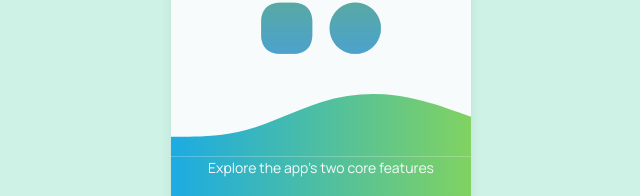
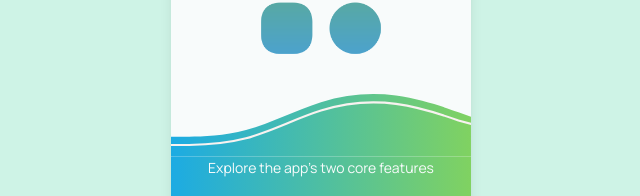
Before and after one commit to seanverano/reboost, a React (Vite) app: page /menu in a window 1280 px wide. Shown: the part 252-448 px from the top of the page, without its empty margins (319-959 px from the left). Built offline with nearby package versions, Linux system fonts and the light colour scheme.

Commit message:
Fix MenuPage background bug and DrinkType passing of default drinks data

```diff
--- a/src/App.jsx
+++ b/src/App.jsx
@@ -12,7 +12,7 @@ function App() {
           <Routes>
             <Route path="/" element={<HomePage />} />
             <Route path="/menu" element={<MenuPage />} />
-            <Route path="/hydration-tracker" element={<DrinkPage />} />
+            <Route path="/test" element={<DrinkPage />} />
             <Route path="/wellness-reminder" element={<WellnessPage />} />
           </Routes>
         </Router>
--- a/src/components/hydration_tracker/drink_features/DrinkType.jsx
+++ b/src/components/hydration_tracker/drink_features/DrinkType.jsx
@@ -4,6 +4,7 @@ import DrinkTypeList from "./drink_type_components/DrinkTypeList";
 import DrinkTypeInput from "./drink_type_components/DrinkTypeInput";
 import SelectionButton from "../drink_buttons/SelectionButton";
 import { iconComponents } from "../drink_utilities/iconMapping";
+import { defaultDrinks } from "../drink_utilities/defaultData";
 
 const DrinkType = ({ selectedDrink, setSelectedDrink }) => {
   const [showModal, setShowModal] = useState(false);
--- a/src/components/menupage_components/MenuPageButton.jsx
+++ b/src/components/menupage_components/MenuPageButton.jsx
@@ -4,7 +4,7 @@ import { BiBell } from "react-icons/bi";
 
 const MenuPageButton = ({ goDrink, goWell }) => {
   return (
-    <div className="flex flex-col justify-center gap-3 relative bg-gradient-to-r from-[#1CABE3] to-[#80D261]">
+    <div className="flex flex-col justify-center gap-3 relative bg-gradient-to-r from-[#1CABE3] to-[#80D261] m-0 p-0">
       <p className="text-center px-4 text-[#F8FBFB] text-sm font-normal leading-normal mb-2">
         Explore the app's two core features
       </p>
--- a/src/components/menupage_components/WaveBackgroundTwo.jsx
+++ b/src/components/menupage_components/WaveBackgroundTwo.jsx
@@ -1,9 +1,13 @@
 const WavesBackgroundTwo = () => {
   return (
+    <div className="m-0 z-0 p-0 w-full">
       <svg xmlns="http://www.w3.org/2000/svg" viewBox="0 0 1440 320">
         <defs>
           <linearGradient id="gradient1" x1="0%" y1="0%" x2="100%" y2="0%">
-          <stop offset="0%" style={{ stopColor: "#1CABE3", stopOpacity: 1 }} />
+            <stop
+              offset="0%"
+              style={{ stopColor: "#1CABE3", stopOpacity: 1 }}
+            />
             <stop
               offset="100%"
               style={{ stopColor: "#80D261", stopOpacity: 1 }}
@@ -14,7 +18,14 @@ const WavesBackgroundTwo = () => {
           fill="url(#gradient1)"
           d="M0,224L60,224C120,224,240,224,360,192C480,160,600,96,720,58.7C840,21,960,11,1080,26.7C1200,43,1320,85,1380,106.7L1440,128L1440,320L1380,320C1320,320,1200,320,1080,320C960,320,840,320,720,320C600,320,480,320,360,320C240,320,120,320,60,320L0,320Z"
         ></path>
+        <path
+          fill="none"
+          stroke="#F8F2F0"
+          strokeWidth="10"
+          d="M-20,264L60,264C120,264,240,264,360,232C480,200,600,136,720,98.7C840,61,960,51,1080,66.7C1200,83,1320,125,1380,146.7L1460,168L1460,360L1380,360C1320,360,1200,360,1080,360C960,360,840,360,720,360C600,360,480,360,360,360C240,360,120,360,60,360L-20,360Z"
+        />
       </svg>
+    </div>
   );
 };
 
--- a/src/pages/MenuPage.jsx
+++ b/src/pages/MenuPage.jsx
@@ -7,7 +7,7 @@ import WavesBackgroundTwo from "../components/menupage_components/WaveBackground
 const MenuPage = () => {
   const navigate = useNavigate();
   const goHome = () => navigate("/");
-  const goDrink = () => navigate("/hydration-tracker");
+  const goDrink = () => navigate("/test");
   const goWell = () => navigate("/wellness-reminder");
 
   return (
```
Lines whose indentation alone changed are shown as unchanged.
